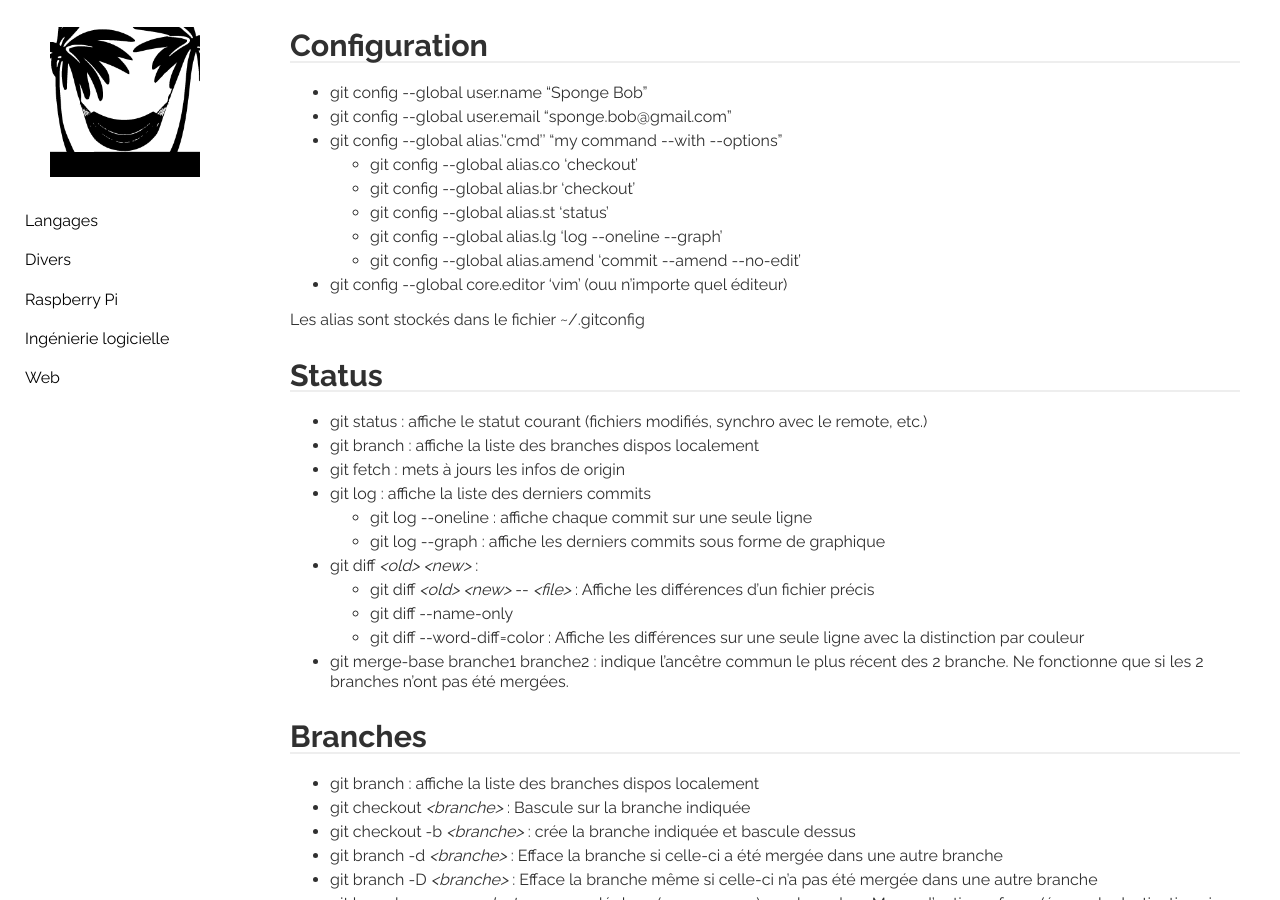
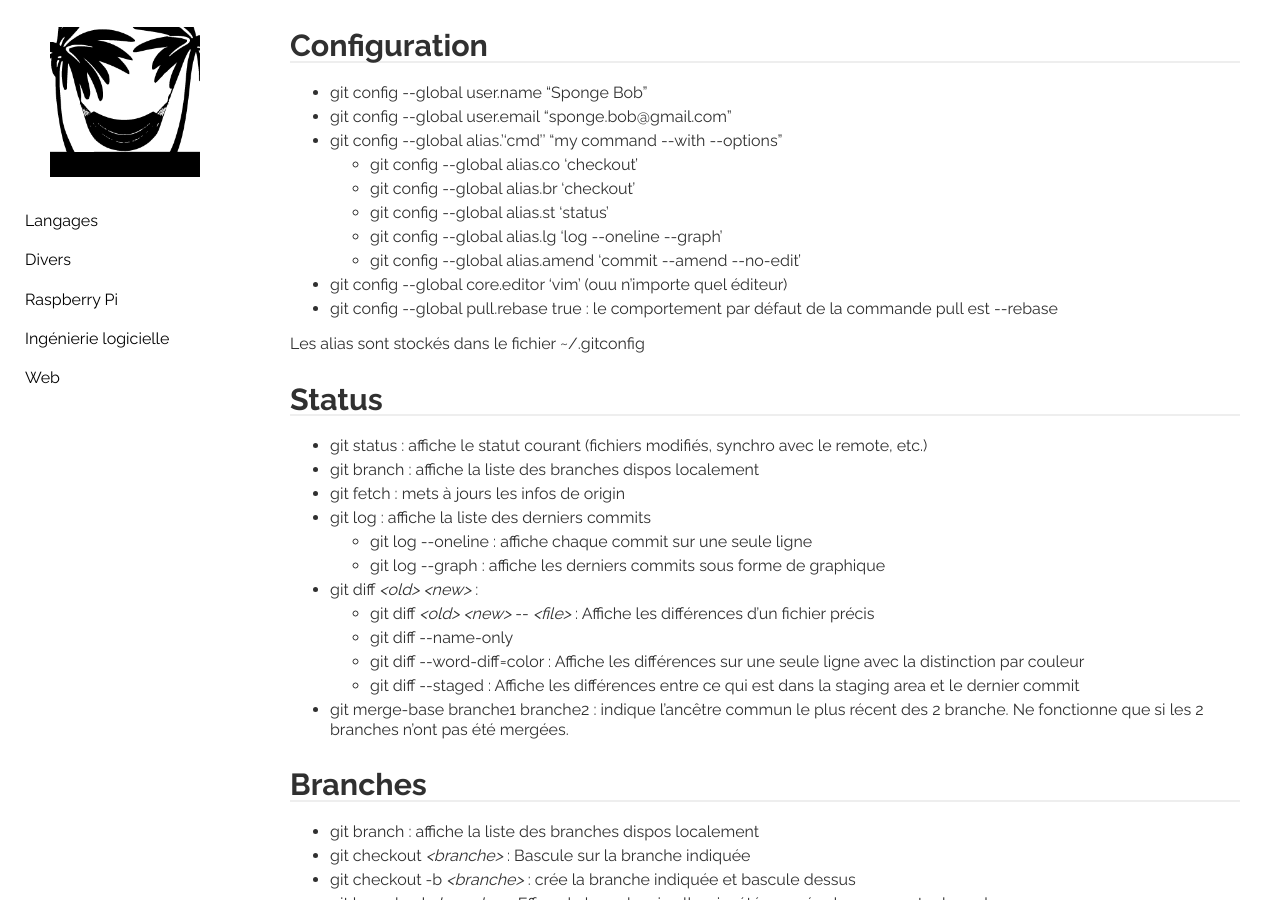
Before and after one commit to behej/lazyjekyll, a Jekyll site: the page built from _sweng/git.md, in a window 1280 px wide and 900 px high. Built offline with Jekyll 4.4.1, drawn with Linux system fonts in a browser that asks for light colours.

Commit message:
[git] add a few git command options

```diff
--- a/_sweng/git.md
+++ b/_sweng/git.md
@@ -13,6 +13,7 @@ icon: git.png
   * git config \-\-global alias.lg 'log \-\-oneline \-\-graph'
   * git config \-\-global alias.amend 'commit \-\-amend \-\-no-edit'
 * git config \-\-global core.editor 'vim' (ouu n'importe quel éditeur)
+* git config \-\-global pull.rebase true : le comportement par défaut de la commande pull est \-\-rebase
 
 Les alias sont stockés dans le fichier ~/.gitconfig
 
@@ -27,6 +28,7 @@ Les alias sont stockés dans le fichier ~/.gitconfig
   * git diff *\<old\> \<new\>* \-\- *\<file\>* : Affiche les différences d'un fichier précis
   * git diff \-\-name-only
   * git diff \-\-word-diff=color : Affiche les différences sur une seule ligne avec la distinction par couleur
+  * git diff \-\-staged : Affiche les différences  entre ce qui est dans la staging area et le dernier commit
 * git merge-base branche1 branche2 : indique l'ancêtre commun le plus récent des 2 branche. Ne fonctionne que si les 2 branches n'ont pas été mergées.
 
 # Branches
```
